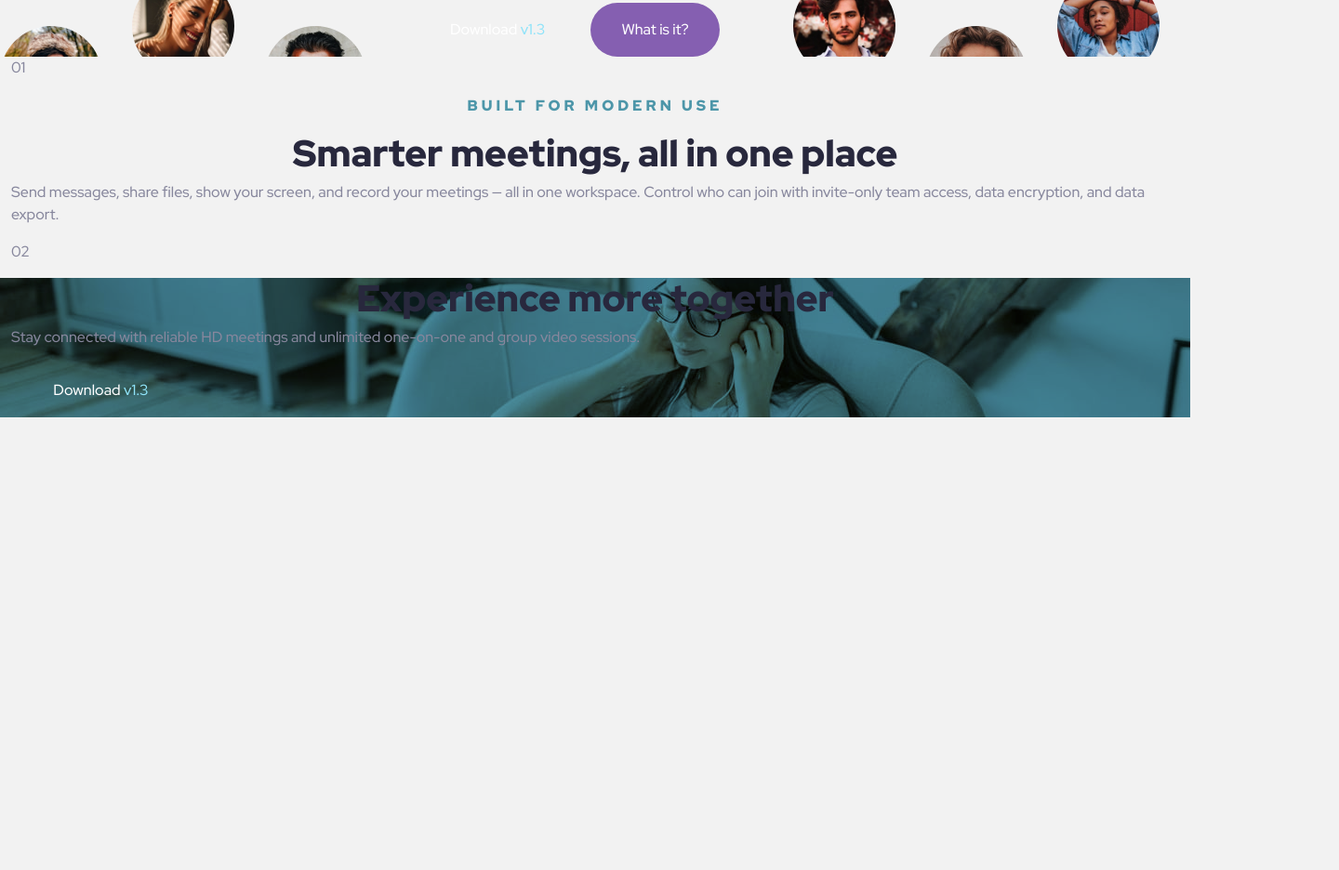
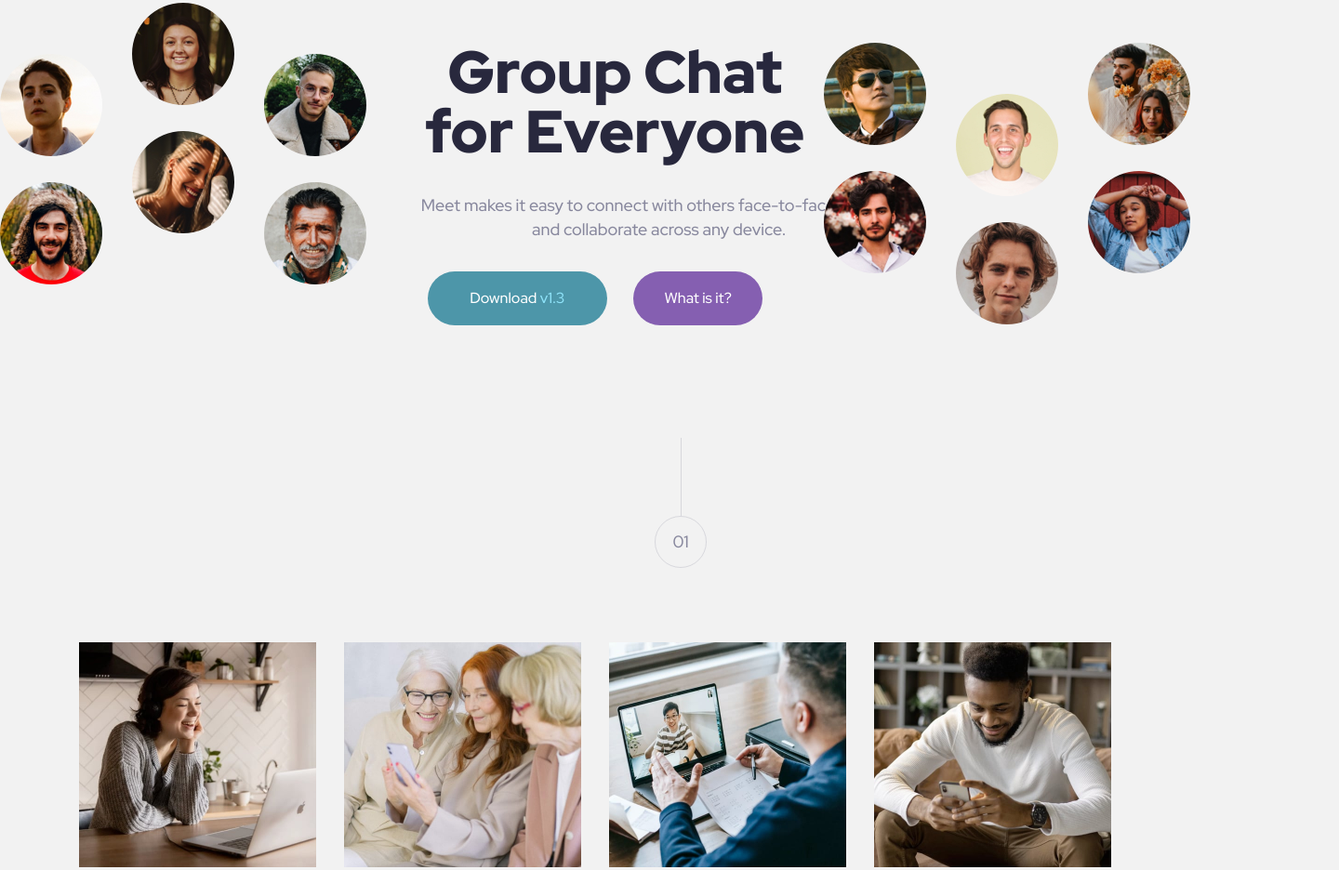
Before and after one commit to aavv8931/Meet-Landing-Page, a plain HTML site: page index.html in a window 1280 px wide. Shown: the part 165-1101 px from the top of the page at 93% size, 1440 px wide, since content can reach past the window. Before the commit the page ends 800 px from the top, so only its background shows below. Drawn offline with nearby package versions, Linux system fonts and the light colour scheme.

Commit message:
Add media query for >1200px

```diff
--- a/style.css
+++ b/style.css
@@ -112,7 +112,216 @@ span {
 /* Media Queries styles */
 /* X-Large devices (large desktops, 1200px and up) */
 @media (min-width: 1200px) {
+    /* Header */
+    #header {
+        margin-bottom: 122px;
+    }
 
+    #logo {
+        width: 119px;
+        height: 28px;
+        margin: 80px auto 60px;
+    }
+
+    .hero-left {
+        width: 33.33%;
+        height: 303px;
+        padding-left: 0;
+    }
+
+    .hero-right {
+        width: 33.33%;
+        height: 303px;
+        padding-right: 0;
+        background-position: right;
+        margin-top: 43px;
+    }
+
+    .content {
+        width: 33.34%;
+        height: 304px;
+        margin: 0px;
+        text-align: center;
+        padding-top: 43px;
+    }
+
+    .content>h1 {
+        font-weight: 900;
+        font-size: 64px;
+        line-height: 64px;
+        width: 445px;
+        height: 128;
+        margin: 0 auto 34px;
+    }
+
+    .content>p {
+        font-weight: 500;
+        font-size: 18px;
+        line-height: 26px;
+        width: 540px;
+        height: 52px;
+        text-align: center;
+        margin: 0 auto 32px;
+    }
+
+    .download{
+        background-color: #4D96A9;
+    }
+
+    .download:hover {
+        background-color: #71C0D4;
+    }
+
+    .info-btn {
+        margin-left: 25px;
+    }
+
+    .info-btn:hover {
+        background-color: #B18BDD;
+    }
+
+    /* Division Section */
+
+    .circle-1>p, .circle-2>p {
+        font-size: 18px;
+        line-height: 26px;
+        text-align: center;
+        margin: 14px 0 0 0;
+
+    }
+
+    /* Division section */
+
+    .line {
+        border-left: 1px solid #87879D;
+        height: 84px;
+        opacity: 0.25;
+        margin: 0 719.5px;
+    }
+
+    .circle-1{
+        margin: 0 692px 80px;
+    }
+
+    .circle-1, .circle-2 {
+        border: 1px solid rgba(135, 135, 157, 0.25);
+        border-radius: 29px;
+        width: 56px;
+        height: 56px;
+
+    }
+
+    /* Section */
+
+    .group-imgs{
+        height: 242px;
+        width: 1110px;
+        margin: 0 auto 80px;
+    }
+    .woman-videocall{
+        width: 255px;
+        height: 242px;
+        background-size: 100% 100%;
+    }
+
+    .women-videochatting{
+        width: 255px;
+        height: 242px;
+        margin: 0 15px 0 30px;
+        background-size: 100% 100%;
+    }
+
+    .men-meeting{
+        width: 255px;
+        height: 242px;
+        margin: 0 30px 0 15px;
+        background-size: 100% 100%;
+    }
+
+    .man-texting{
+        width: 255px;
+        height: 242px;
+        background-size: 100% 100%;
+    }
+
+    .mini-title{
+        height: 26px;
+        margin: 0 auto 18px;
+    }
+
+    .description>h2{
+        width: 422px;
+        height: 88px;
+        margin: 0 auto 32px;
+    }
+
+    .mini-description{
+        width: 525px;
+        height: 78px;
+        font-weight: 500;
+        font-size: 18px;
+        line-height: 26px;
+        text-align: center;
+        margin: 0 auto 72px;
+    }
+
+    .circle-2{
+        margin: 0 692px -30px;
+        background-color: #FFFFFF;
+        z-index: 10;
+        position: absolute;
+    }
+
+    /* Footer */
+
+    #footer{
+        position: relative;
+        height: 308px;
+        width: 1440px;
+        margin-top: 26px;
+    }
+
+    .footer-info{
+        width: 1110px;
+        margin: 116px auto 104px;
+
+    }
+
+    .footer-header>h2{
+        color: #FAFAFA;
+        width: 350px;
+        height: 88px;
+        text-align: left;
+    }
+
+    .footer-description{
+        margin: 0 79px 0 80px;
+
+    }
+
+    .footer-description>p{
+        color: #FAFAFA;
+        font-weight: 500;
+        font-size: 18px;
+        line-height: 26px;
+    }
+
+    .footer-download{
+        width: 193px;
+        height: 58px;
+    }
+
+    .footer-download>button{
+        background-color: #855FB1;
+    }
+
+    .footer-span{
+        color: #D9B8FF;
+    }
+
+    .footer-download>button:hover{
+        background-color: #b18bdd;
+    }
 }
 
 /* XX-Large devices (larger desktops, 1400px and up) */
@@ -226,10 +435,6 @@ span {
 
     /* Section */
 
-    #section{
-      margin-top: ;
-    }
-
     .group-imgs{
         height: 242px;
         width: 1110px;
```
